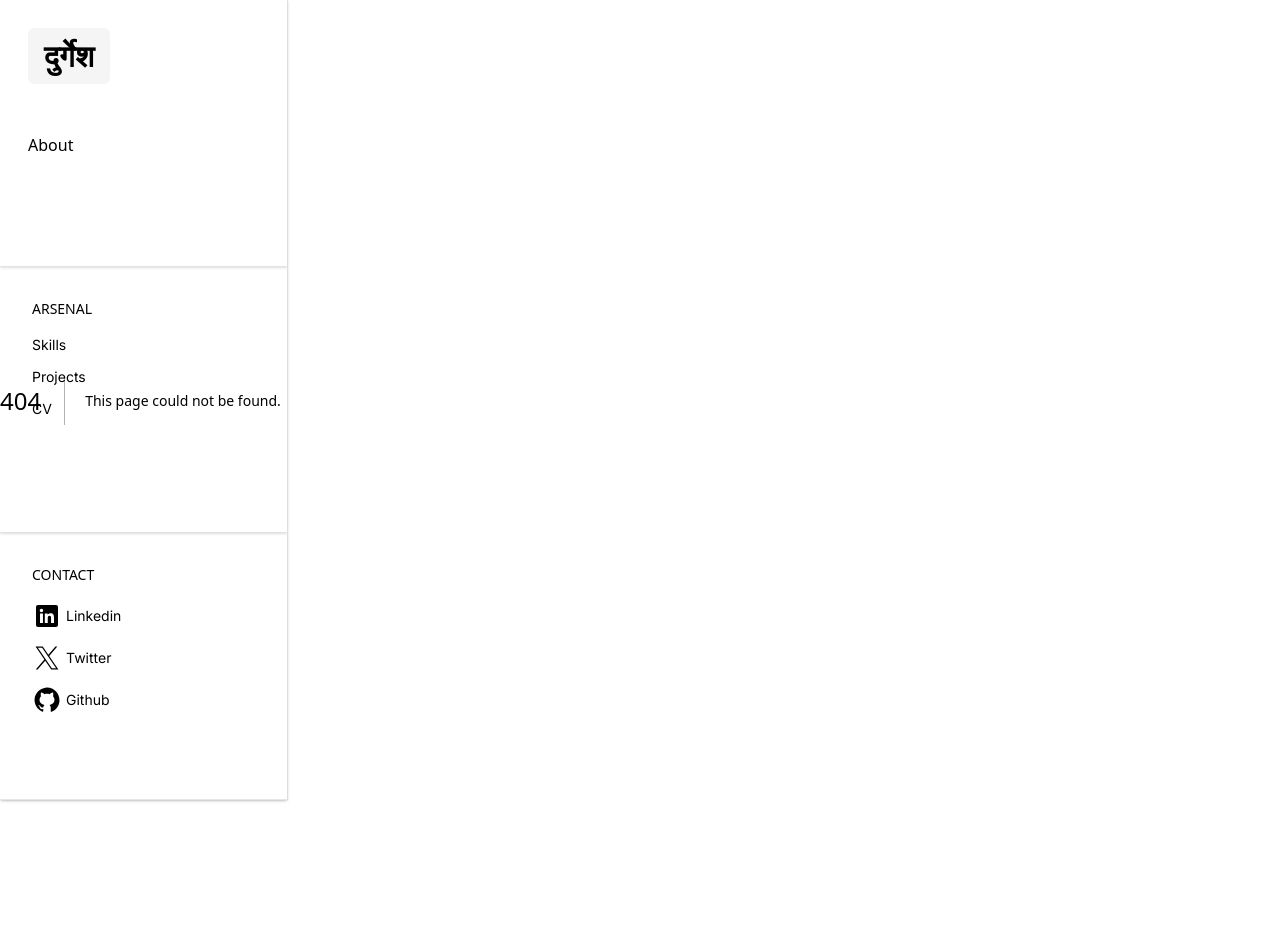
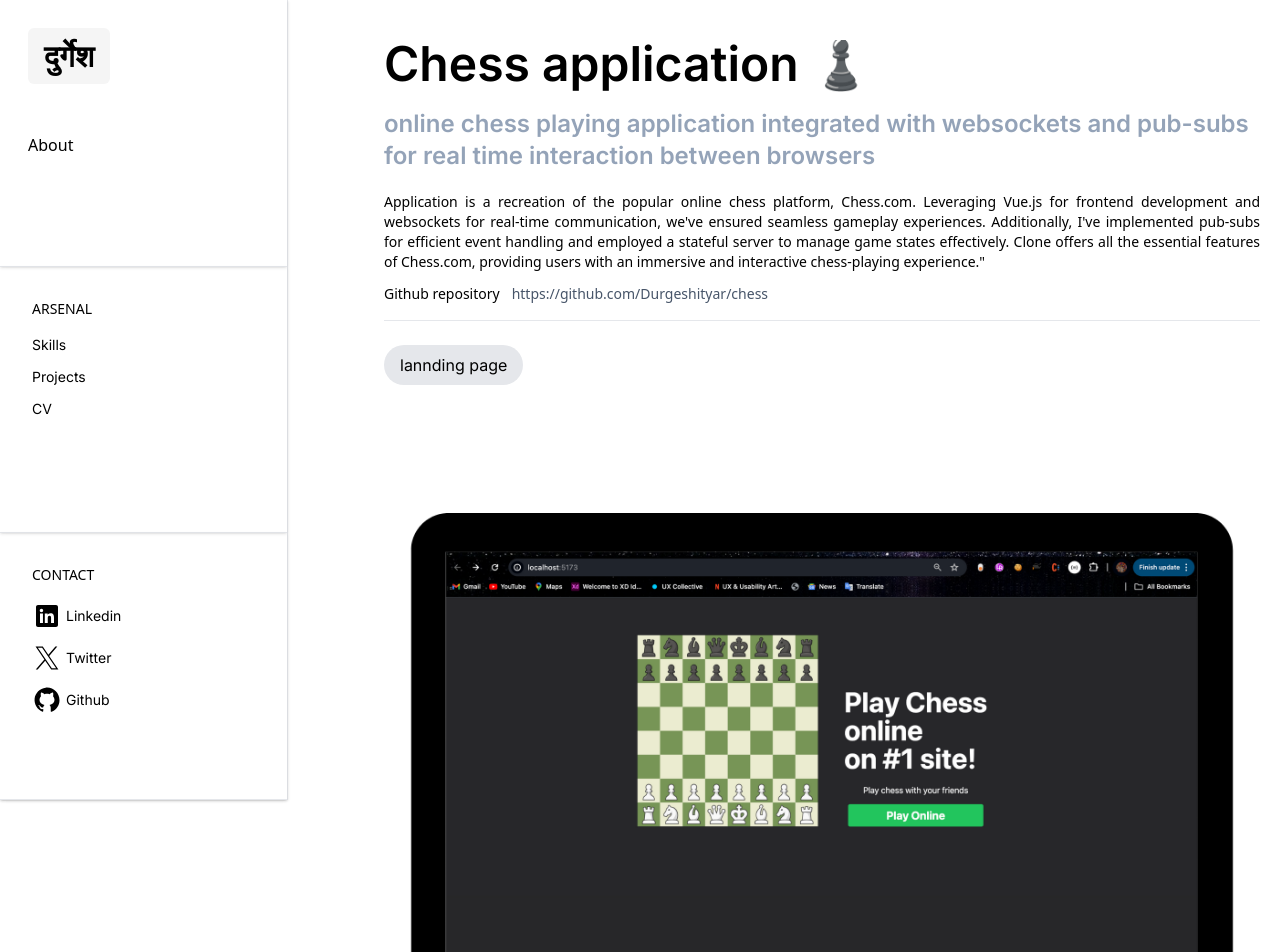
Before and after one commit to Durgeshityar/protfolio-deploy, a Next.js app: page /projects/chessapp in a window 1280 px wide. Before the commit this address had no page. Shown: the top 952 px of the page. Before the commit the page ends 800 px from the top, so only its background shows below. Built offline with nearby package versions, Linux system fonts and the light colour scheme.

Commit message:
added chess

```diff
--- /dev/null
+++ b/src/app/components/projectCard/ChessCard.tsx
@@ -0,0 +1,20 @@
+import React from 'react'
+import { Tabs } from '@/app/components/ui/tabs'
+import Image from 'next/image'
+const landing = (
+  <Image src={'/chess/landing.png'} alt="" height={1000} width={1000} />
+)
+
+const tabs = [
+  { title: ' lannding page', value: ' landing page', content: landing },
+]
+
+const ChessCard = () => {
+  return (
+    <div>
+      <Tabs tabs={tabs} />
+    </div>
+  )
+}
+
+export default ChessCard
--- a/src/app/projects/bloggingapp/page.tsx
+++ b/src/app/projects/bloggingapp/page.tsx
@@ -5,7 +5,7 @@
   return (
     <div className="mt-28 ml-3 mr-5  lg:mt-10 h-full lg:ml-96 flex flex-col justify-between w-screen overflow-hidden">
       <div className="flex flex-col">
-        <p className="text-5xl font-semibold pb-5">Blogging Application</p>
+        <p className="text-5xl font-semibold pb-5">Blogging Application 🧑‍💻</p>
         <p className="text-2xl font-semibold text-slate-400 pb-5">
           Building a Scalable Social Platform with Cutting-Edge Technologies
         </p>
--- /dev/null
+++ b/src/app/projects/chessapp/page.tsx
@@ -0,0 +1,46 @@
+import ChessCard from '@/app/components/projectCard/ChessCard'
+import MediumCard from '@/app/components/projectCard/MediumCard'
+
+import React from 'react'
+const page = () => {
+  return (
+    <div className="mt-28 ml-3 mr-5  lg:mt-10 h-full lg:ml-96 flex flex-col justify-between w-screen overflow-hidden">
+      <div className="flex flex-col">
+        <p className="text-5xl font-semibold pb-5">Chess application ♟️</p>
+        <p className="text-2xl font-semibold text-slate-400 pb-5">
+          online chess playing application integrated with websockets and
+          pub-subs for real time interaction between browsers
+        </p>
+        <div className="flex flex-col gap-3 text-sm font-sans pb-4">
+          <p className="text-justify static">
+            Application is a recreation of the popular online chess platform,
+            Chess.com. Leveraging Vue.js for frontend development and websockets
+            for real-time communication, we've ensured seamless gameplay
+            experiences. Additionally, I've implemented pub-subs for efficient
+            event handling and employed a stateful server to manage game states
+            effectively. Clone offers all the essential features of Chess.com,
+            providing users with an immersive and interactive chess-playing
+            experience."
+          </p>
+          <p>
+            Github repository
+            <a
+              href="https://github.com/Durgeshityar/chess"
+              target="_blank"
+              rel="noopener noreferrer"
+              className="pl-3 text-slate-600"
+            >
+              https://github.com/Durgeshityar/chess
+            </a>
+          </p>
+        </div>
+        <hr className="p-3" />
+        <div className="w-full h-screen">
+          <ChessCard />
+        </div>
+      </div>
+    </div>
+  )
+}
+
+export default page
--- a/src/app/projects/page.tsx
+++ b/src/app/projects/page.tsx
@@ -48,6 +48,14 @@
   )
 }
 
+const ChessImg = () => {
+  return (
+    <div className=" rounded-md">
+      <Image src={'/chess/chess.png'} alt="logo" height={150} width={150} />
+    </div>
+  )
+}
+
 const items = [
   {
     title: 'Payment Application',
@@ -72,6 +80,17 @@
     className: 'md:col-span-2 bg-neutral-50',
     link: '/projects/bloggingapp',
   },
+  {
+    title: 'Chess playing website',
+    description: 'Clone of chess.com integrated with websocket and pub-subs.',
+    header: (
+      <Skeleton>
+        <ChessImg />
+      </Skeleton>
+    ),
+    className: 'md:col-span-2 bg-neutral-50',
+    link: '/projects/chessapp',
+  },
 ]
 
 export default Page
--- a/src/app/projects/paymentapp/page.tsx
+++ b/src/app/projects/paymentapp/page.tsx
@@ -4,7 +4,7 @@
   return (
     <div className="mt-28 ml-5 mr-5  lg:mt-10 lg:ml-96 h-full  flex flex-col justify-between w-full overflow-hidden">
       <div className="flex flex-col">
-        <p className="text-5xl font-semibold pb-5">Payment Application</p>
+        <p className="text-5xl font-semibold pb-5">Payment Application 💳</p>
         <p className="text-2xl font-semibold text-slate-400 pb-5">
           Fullstack App end to end in turborepo with webhook handler
         </p>
```
Also changed, not shown: public/chess/chess.png (added), public/chess/landing.png (added).
